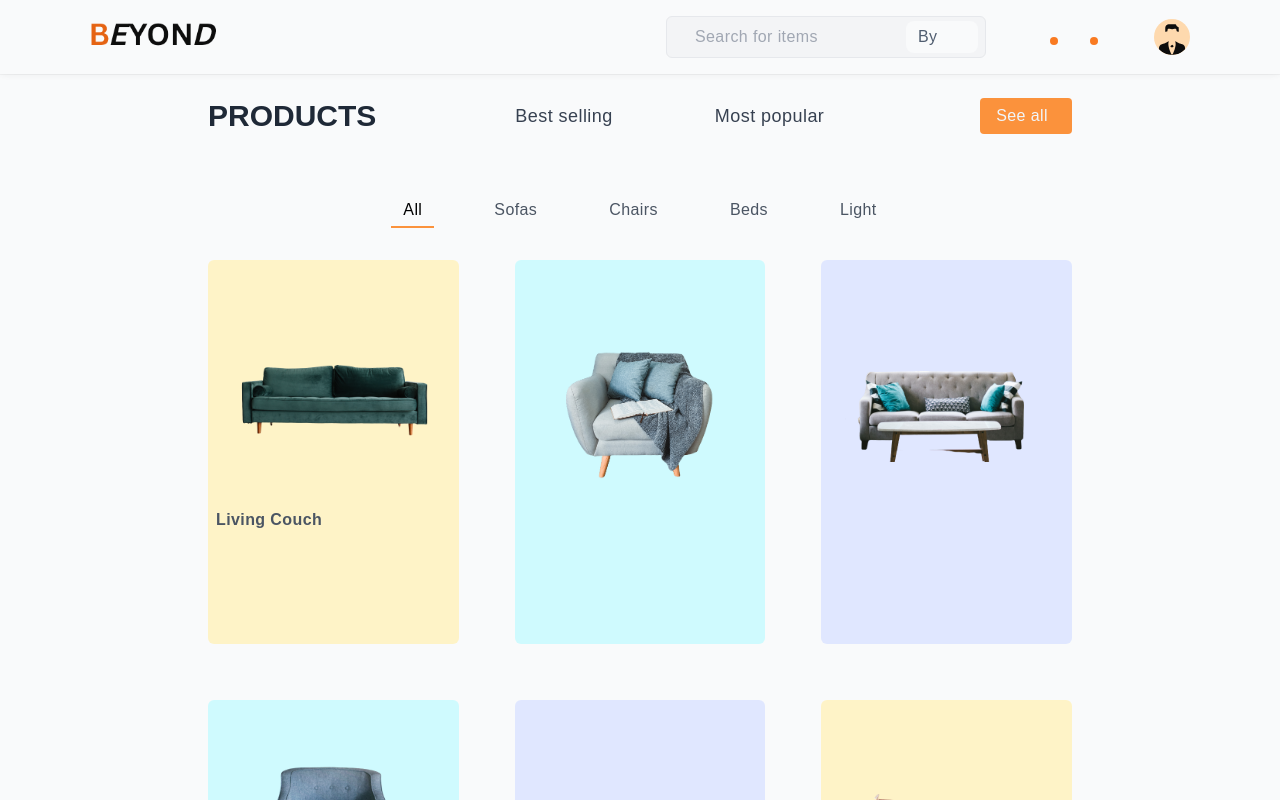
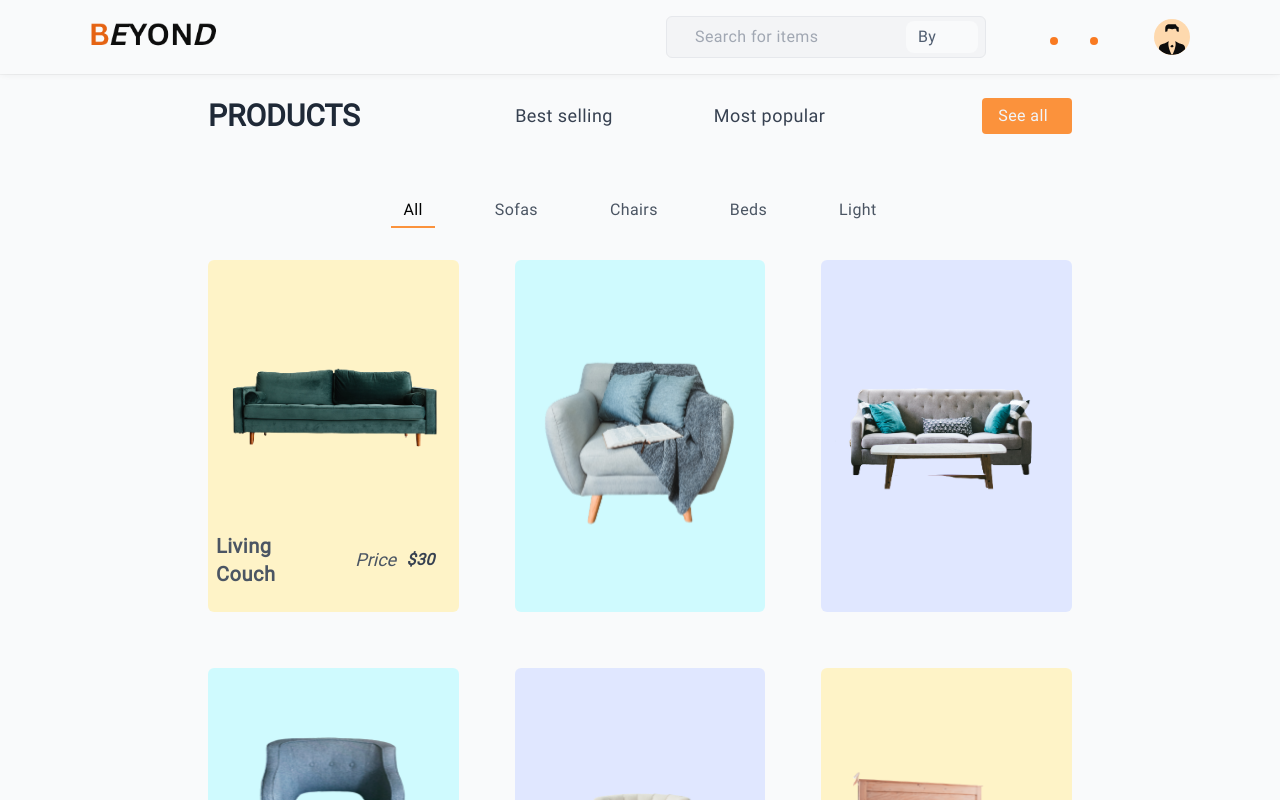
Before and after one commit to Amos-Ditto/Beyond-Furniture, a Nuxt app in the folder beyond-ui/: page /index in a window 1280 px wide. Built offline with nearby package versions, Linux system fonts and the light colour scheme.

Commit message:
chore: Update on Landing page Design

```diff
--- a/beyond-ui/app.vue
+++ b/beyond-ui/app.vue
@@ -10,9 +10,9 @@
 	--tw-bg-opacity: 1;
 }
 
-html {
+/* html {
 	font-family: "Arial", "Roboto", Tahoma;
-}
+} */
 
 body {
 	@apply box-border;
--- a/beyond-ui/assets/css/global.css
+++ b/beyond-ui/assets/css/global.css
@@ -6,9 +6,7 @@
 
 @font-face {
 	font-family: "Roboto";
-	src: url("Roboto-ThinItalic-webfont.eot");
-	src: url("Roboto-ThinItalic-webfont.eot?#iefix") format("embedded-opentype"), url("Roboto-ThinItalic-webfont.woff") format("woff"),
-		url("Roboto-ThinItalic-webfont.ttf") format("truetype"), url("Roboto-ThinItalic-webfont.svg#RobotoThinItalic") format("svg");
+	src: url("../fonts/Roboto-Regular.ttf") format("truetype");
 	font-weight: 200;
 	/* font-style: italic; */
 }
--- a/beyond-ui/components/Cards/HomeItemCard.vue
+++ b/beyond-ui/components/Cards/HomeItemCard.vue
@@ -5,12 +5,13 @@ defineProps<{
 </script>
 
 <template>
-	<div class="item flex flex-col rounded-md px-2 py-3 gap-y-3 min-h-[24rem]" :class="bg">
-		<div class="item-image w-full h-[14rem] flex items-center justify-center">
+	<div class="item flex flex-col rounded-md px-2 py-3 gap-y-3 h-[22rem]" :class="bg">
+		<div class="item-image w-full h-[80%] flex items-center justify-center">
 			<slot name="img"></slot>
 		</div>
-		<div class="item-details">
-			<slot name="details"></slot>
+		<div class="item-details grid grid-cols-2 gap-x-3 py-3">
+			<slot name="name"></slot>
+			<slot name="prices"></slot>
 		</div>
 	</div>
 </template>
--- a/beyond-ui/components/Navbars/MainNavbar.vue
+++ b/beyond-ui/components/Navbars/MainNavbar.vue
@@ -3,7 +3,7 @@
 <template>
 	<nav
 		id="nav"
-		class="w-full py-4 px-2 sm:px-[8px] md:[20px] lg:px-[78px] xl:px-[90px] grid grid-cols-8 bg-gray-50 opacity-[0.95] transition-all duration-200"
+		class="w-full py-4 px-2 sm:px-[8px] md:[20px] lg:px-[78px] xl:px-[90px] grid grid-cols-8 bg-gray-50 opacity-[0.95] transition-all duration-200 z-40"
 	>
 		<div class="logo col-span-2">
 			<img src="@/assets/Img/Logo/BEYOND-removebg-preview-light.png" alt="logo" />
@@ -33,7 +33,7 @@
 					</div>
 				</div>
 				<div class="user">
-					<div class="icon">
+					<div class="icon cursor-pointer">
 						<img src="@/assets/Img/profile-min.svg" alt="avatar" class="w-9 h-9 bg-orange-200 rounded-full" />
 					</div>
 				</div>
--- a/beyond-ui/components/ServicesDescription.vue
+++ b/beyond-ui/components/ServicesDescription.vue
@@ -1,5 +1,6 @@
+<script setup lang="ts"></script>
 <template>
-	<div class="w-full grid grid-cols-1 md:grid-cols-2 gap-x-4 gap-y-6 py-2 px-2 sm:px-0">
+	<div class="services-description w-full grid grid-cols-1 md:grid-cols-2 gap-x-4 gap-y-6 py-2 px-2 sm:px-0">
 		<div class="descriptions flex flex-col gap-y-6">
 			<div class="title">
 				<h3 class="text-2xl tracking-wide font-semibold">Our Services</h3>
--- a/beyond-ui/nuxt.config.ts
+++ b/beyond-ui/nuxt.config.ts
@@ -1,7 +1,7 @@
 import presetIcons from "@unocss/preset-icons";
 
 export default defineNuxtConfig({
-	css: ["~/assets/css/tailwind.css"],
+	css: ["~/assets/css/tailwind.css", "~/assets/css/global.css"],
 	buildModules: ["@nuxtjs/tailwindcss", "@unocss/nuxt", "@nuxtjs/color-mode"],
 	coloMode: {
 		classSuffix: "",
--- a/beyond-ui/pages/index/index.vue
+++ b/beyond-ui/pages/index/index.vue
@@ -31,20 +31,28 @@
 				<CardsHomeItemCard :bg="'bg-amber-100'">
 					<template #img>
 						<img
+							loading="lazy"
 							src="@/assets/Furnitures/phillip-goldsberry-fZuleEfeA1Q-unsplash-removebg-preview.png"
 							alt="chair"
 							class="list-img"
 						/>
 					</template>
-					<template #details class="grid grid-cols-2 py-4">
-						<div class="name text-start">
-							<small class="text-start font-semibold text-base tracking-wide capitalize text-gray-600">Living couch</small>
+					<template #name class="">
+						<small class="text-start font-semibold text-xl tracking-wide whitespace-pre-line capitalize text-gray-600"
+							>Living couch</small
+						>
+					</template>
+					<template #prices>
+						<div class="prices flex flex-row px-4 items-center justify-between w-full">
+							<small class="text-lg font-light capitalize text-gray-600 italic">price</small>
+							<small class="font-semibold text-base italic tracking-wide text-gray-700">$30</small>
 						</div>
 					</template>
 				</CardsHomeItemCard>
 				<CardsHomeItemCard :bg="'bg-cyan-100'">
 					<template #img>
 						<img
+							loading="lazy"
 							src="@/assets/Furnitures/marlon-corona-1tMc27CFUbA-unsplash-removebg-preview.png"
 							alt="chair"
 							class="list-img"
@@ -54,6 +62,7 @@
 				<CardsHomeItemCard :bg="'bg-indigo-100'">
 					<template #img>
 						<img
+							loading="lazy"
 							src="@/assets/Furnitures/nathan-fertig-FBXuXp57eM0-unsplash-removebg-preview.png"
 							alt="chair"
 							class="list-img"
@@ -62,12 +71,18 @@
 				</CardsHomeItemCard>
 				<CardsHomeItemCard :bg="'bg-cyan-100'">
 					<template #img>
-						<img src="@/assets/Furnitures/kari-shea-ItMggD0EguY-unsplash-removebg-preview.png" alt="chair" class="list-img" />
+						<img
+							src="@/assets/Furnitures/kari-shea-ItMggD0EguY-unsplash-removebg-preview.png"
+							alt="chair"
+							class="list-img"
+							loading="lazy"
+						/>
 					</template>
 				</CardsHomeItemCard>
 				<CardsHomeItemCard :bg="'bg-indigo-100'">
 					<template #img>
 						<img
+							loading="lazy"
 							src="@/assets/Furnitures/daniil-silantev-1P6AnKDw6S8-unsplash-removebg-preview.png"
 							alt="chair"
 							class="list-img"
@@ -76,7 +91,12 @@
 				</CardsHomeItemCard>
 				<CardsHomeItemCard :bg="'bg-amber-100'">
 					<template #img>
-						<img src="@/assets/Furnitures/erik-mclean-Ij9nIghkI6k-unsplash-removebg-preview.png" alt="chair" class="list-img" />
+						<img
+							src="@/assets/Furnitures/erik-mclean-Ij9nIghkI6k-unsplash-removebg-preview.png"
+							alt="chair"
+							class="list-img"
+							loading="lazy"
+						/>
 					</template>
 				</CardsHomeItemCard>
 			</div>
@@ -97,6 +117,6 @@
 }
 
 .list-items-data img.list-img {
-	@apply object-contain h-full w-full bg-inherit;
+	@apply object-contain h-full w-full bg-inherit scale-110;
 }
 </style>
```
Also changed, not shown: beyond-ui/assets/fonts/Roboto-Regular.ttf (added).
